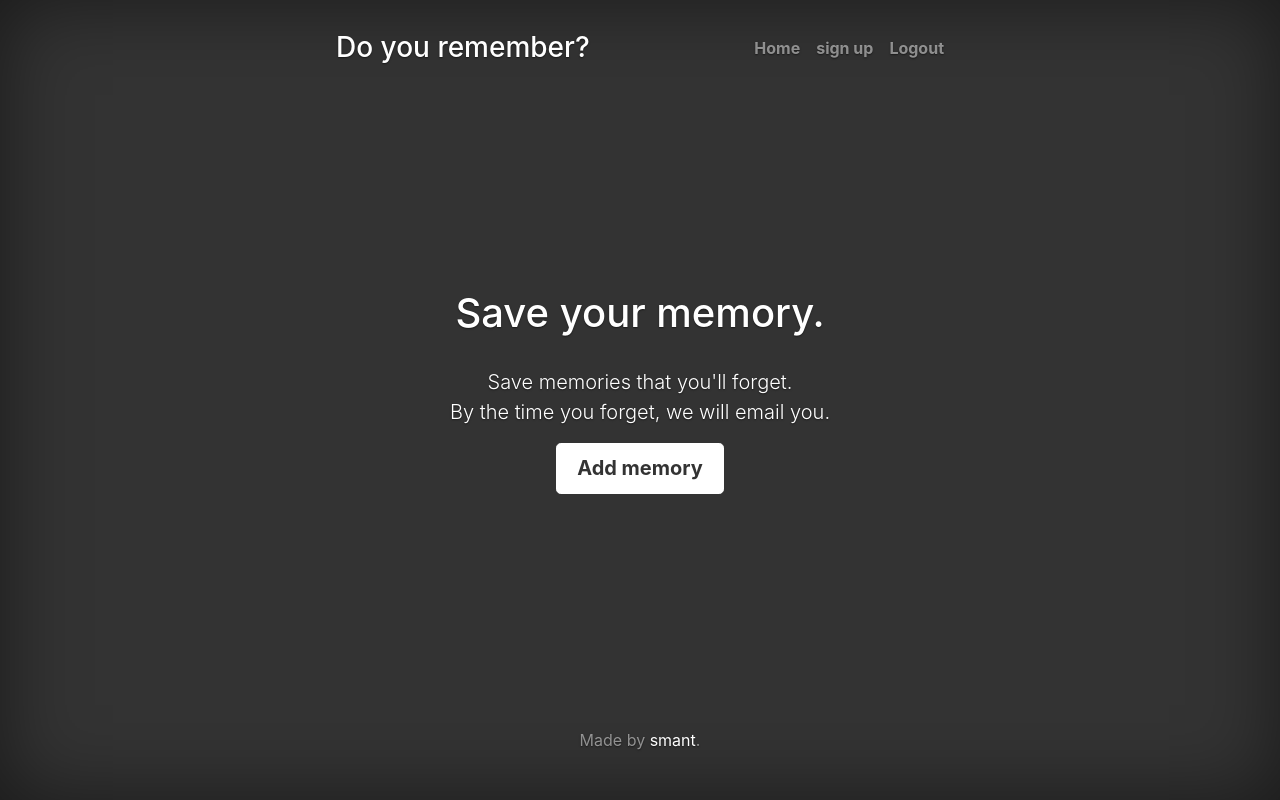
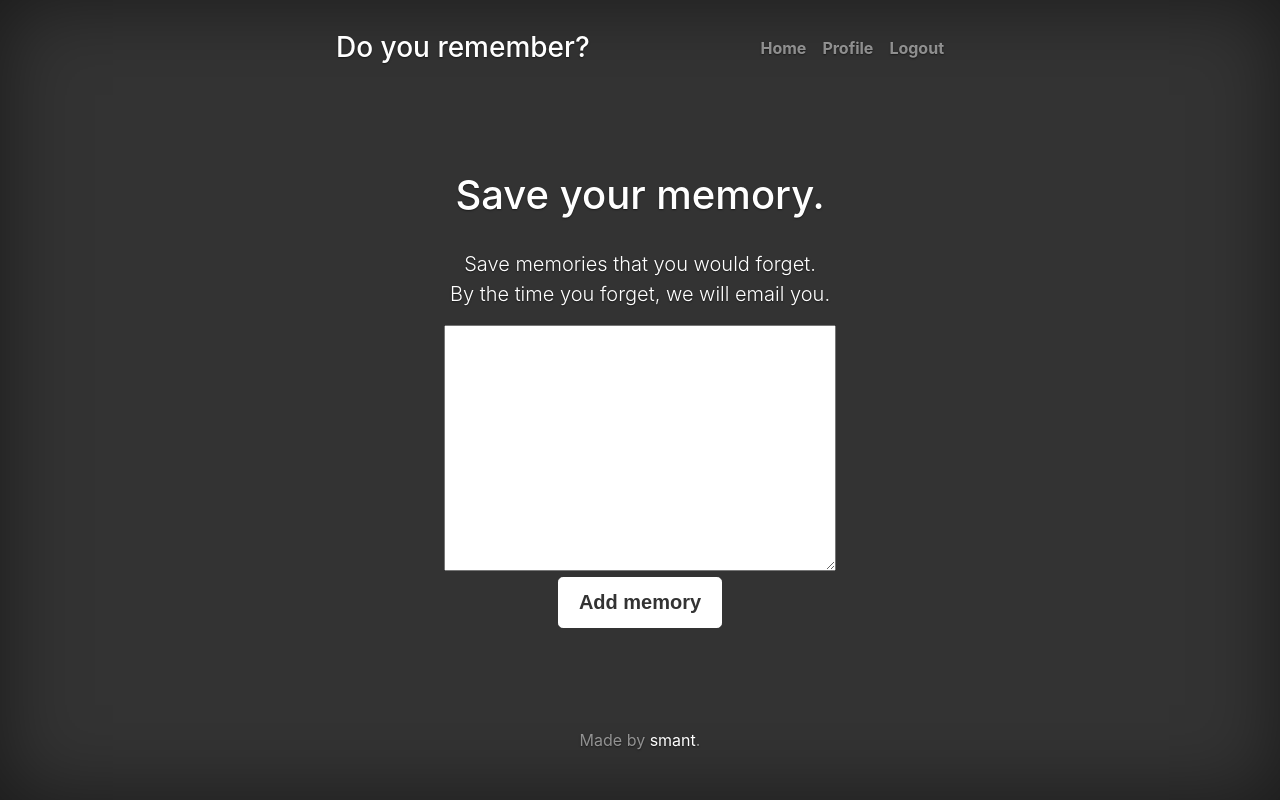
Before and after one commit to sangmoon/doyouremember, a Django app: page / in a window 1280 px wide. Run offline with Django 3.2, Linux system fonts and the light colour scheme; the visitor is signed in with stand-in values (Sample User, id 1); some libraries are stand-ins or nearby versions.

Commit message:
memory 추가. 저장 가능

```diff
--- a/app/forms.py
+++ b/app/forms.py
@@ -1,6 +1,7 @@
 from django.contrib.auth.forms import UserCreationForm
 from django import forms
 from django.contrib.auth.models import User
+from .models import Memory
 
 
 class SignUpForm(UserCreationForm):
@@ -10,3 +11,18 @@ class SignUpForm(UserCreationForm):
     class Meta:
         model = User
         fields = ['username', 'email', 'password1', 'password2']
+
+
+class MemoryForm(forms.ModelForm):
+    """Memory form"""
+    class Meta:
+        model = Memory
+        fields = ('content',)
+        exclude = ('user', 'created_at', 'updated_at',)
+
+        widget = {
+            'content': forms.Textarea(attrs={
+                'placeholder': 'A max length is 128',
+                'class': 'form-control',
+            })
+        }
--- a/app/models.py
+++ b/app/models.py
@@ -15,3 +15,13 @@ def update_user_profile(sender, instance, created, **kwargs):
     if created:
         Profile.objects.create(user=instance)
     instance.profile.save()
+
+
+class Memory(models.Model):
+    user = models.ForeignKey(User, on_delete=models.CASCADE)
+    created_at = models.DateTimeField(auto_now_add=True)
+    updated_at = models.DateTimeField(auto_now=True)
+    content = models.TextField(max_length=128)
+
+    class Meta:
+        ordering = ['-created_at']
--- a/app/templates/base.html
+++ b/app/templates/base.html
@@ -24,11 +24,12 @@
               <h3 class="masthead-brand">Do you remember?</h3>
               <nav class="nav nav-masthead">
                 <a class="nav-link" href="/">Home</a>
-                <a class="nav-link" href="{% url 'sign_up' %}">sign up</a>
                 {% if user.is_authenticated %}
-                    <a class="nav-link" href="{% url 'logout' %}?next={{request.path}}">Logout</a>
+                    <a class="nav-link" href="#">Profile</a>
+                    <a class="nav-link" href="{% url 'log_out' %}?next={{request.path}}">Logout</a>
                 {% else %}
-                    <a class="nav-link" href="{% url 'login' %}?next={{request.path}}">Login</a>
+                    <a class="nav-link" href="{% url 'sign_up' %}">sign up</a>
+                    <a class="nav-link" href="{% url 'log_in' %}?next={{request.path}}">Login</a>
                 {% endif %}
 
               </nav>
--- a/app/templates/home.html
+++ b/app/templates/home.html
@@ -1,9 +1,13 @@
 {% extends 'base.html' %}
 {% block content %}
-                <h1 class="cover-heading">Save your memory.</h1>
-                <br>
-            <p class="lead">Save memories that you'll forget.<br> By the time you forget, we will email you.</p>
-            <p class="lead">
-              <a href="#" class="btn btn-lg btn-secondary">Add memory</a>
-            </p>
+    <h1 class="cover-heading">Save your memory.</h1>
+    <br>
+    <p class="lead">Save memories that you would forget.<br> By the time you forget, we will email you.</p>
+    <form method="POST" action="/memories">
+        {% csrf_token %}
+        {{form.content}}
+        <br>
+        <button class="btn btn-lg btn-secondary" type="submit">Add memory</button>
+    </form>
+
 {% endblock %}
--- a/app/templates/login.html
+++ b/app/templates/login.html
@@ -9,6 +9,6 @@
     {{ form.as_p }}
     <button type="submit">Login</button>
     <input type="hidden" name="next" value="{{next}}" />
-
   </form>
+  <p><a href="{% url 'sign_up' %}">sign up</a></p>
 {% endblock %}
--- /dev/null
+++ b/app/templates/profile.html
@@ -0,0 +1,4 @@
+{% extends 'base.html' %}
+{% block content %}
+
+{% endblock %}
--- a/app/views.py
+++ b/app/views.py
@@ -1,5 +1,6 @@
-from app.forms import SignUpForm
-from app.tokens import account_activation_token
+from .forms import SignUpForm, MemoryForm
+from .tokens import account_activation_token
+from .models import Memory
 
 from django.shortcuts import render, redirect
 from django.contrib.sites.shortcuts import get_current_site
@@ -10,12 +11,15 @@ from django.utils.encoding import force_text
 from django.contrib.auth.models import User
 from django.utils.http import urlsafe_base64_decode
 from django.contrib.auth import login
+from django.http import HttpResponse
+from django.contrib.auth.decorators import login_required
 
 # Create your views here.
 
 
 def home(request):
-    return render(request, 'home.html', {})
+    form = MemoryForm
+    return render(request, 'home.html', {'form': form})
 
 
 def sign_up(request):
@@ -59,3 +63,21 @@ def activate(request, uidb64, token):
         return redirect('home')
     else:
         return render(request, 'account_activation_invalid.html')
+
+
+@login_required
+def memory(request):
+    if request.method == 'POST':
+        form = MemoryForm(request.POST)
+        if form.is_valid():
+            new_memory = Memory(user=request.user,
+                                content=form.cleaned_data['content'])
+            new_memory.save()
+            return HttpResponse("Your Memory is saved")
+    else:
+        form = MemoryForm()
+    return render(request, 'home.html', {'form': form})
+
+
+def profile(request):
+    pass
--- a/doyouremember/settings.py
+++ b/doyouremember/settings.py
@@ -129,5 +129,6 @@ EMAIL_HOST_USER = config('EMAIL_HOST_USER')
 EMAIL_HOST_PASSWORD = config('EMAIL_HOST_PASSWORD')
 EMAIL_USE_SSL = config('EMAIL_USE_SSL', cast=bool)
 
+LOGIN_URL = '/login'
 LOGIN_REDIRECT_URL = '/'
 LOGOUT_REDIRECT_URL = '/'
--- a/doyouremember/urls.py
+++ b/doyouremember/urls.py
@@ -19,13 +19,15 @@ from app import views
 from django.contrib.auth import views as auth_views
 
 urlpatterns = [
-    path('admin/', admin.site.urls),
-    path('signup/', views.sign_up, name='sign_up'),
-    path('login/', auth_views.login,{'template_name':'login.html'}, name='login'),
-    path('logout/', auth_views.logout, name='logout'),
+    path('admin', admin.site.urls),
+    path('signup', views.sign_up, name='sign_up'),
+    path('login', auth_views.login, {'template_name': 'login.html'}, name='log_in'),
+    path('logout', auth_views.logout, name='log_out'),
     path('account_activation_sent/', views.account_activation_sent,
          name='account_activation_sent'),
     re_path(r'^activate/(?P<uidb64>[0-9A-Za-z_\-]+)/(?P<token>[0-9A-Za-z]{1,13}-[0-9A-Za-z]{1,20})$',
             views.activate, name='activate'),
+    path('memories', views.memory, name='memory'),
+    path('profile', views.profile, name='profile'),
     path('', views.home, name='home'),
 ]
```
Also changed, not shown: app/admin.py (+8 -1 lines), app/migrations/0002_memory.py (added).
